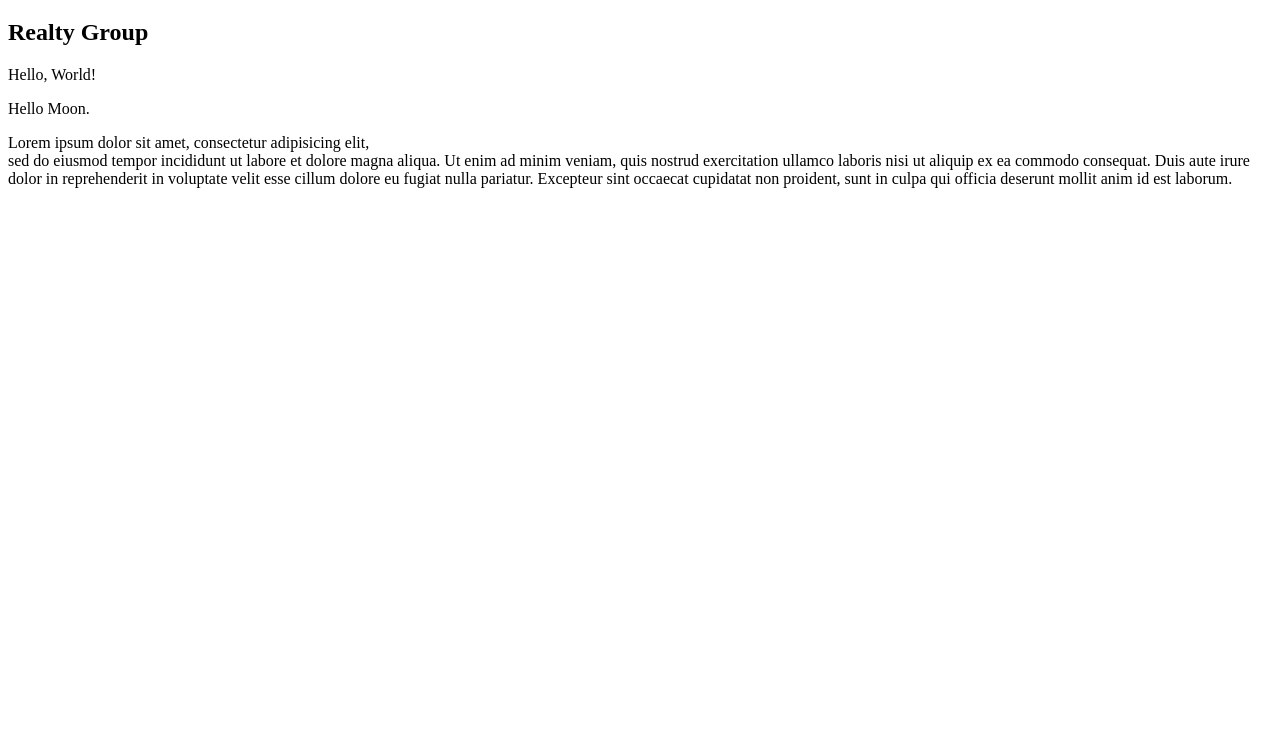
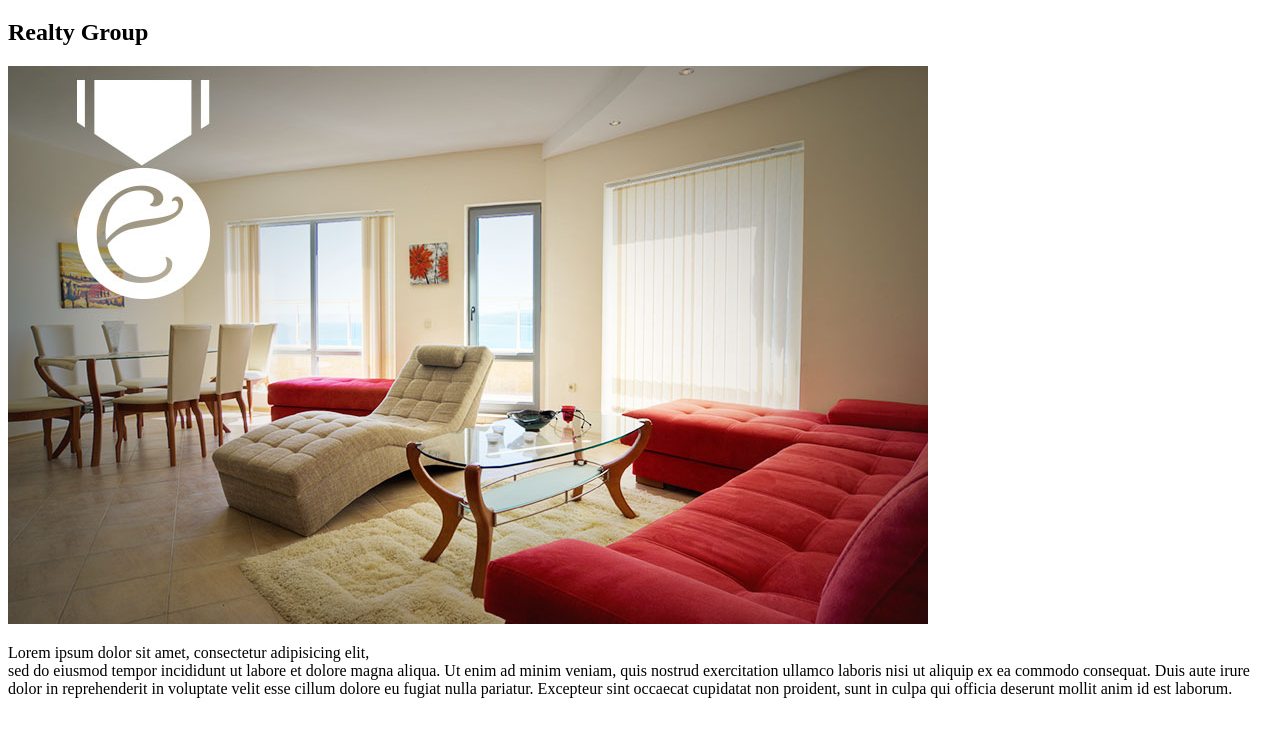
Before and after one commit to Gingertonic/exceptional-realty, a plain HTML site: page index.html in a window 1280 px wide. Shown: the part 61-798 px from the top of the page. Drawn offline with Linux system fonts and the light colour scheme.

Commit message:
add image to index page

```diff
--- a/index.html
+++ b/index.html
@@ -17,8 +17,8 @@
     <h1>Exceptional</h1>
     <h2>Realty Group</h2>
 
-    <p>Hello, World!</p>
-    <p>Hello Moon.</p>
+    <img src="/images/intro-pic.jpg" alt="A gorgeous luxury living area." title="Welcome to Exceptional Realty!">
+
     <p>Lorem ipsum dolor sit amet, consectetur adipisicing elit, <br>sed do eiusmod tempor incididunt ut labore et dolore magna aliqua. Ut enim ad minim veniam, quis nostrud exercitation ullamco laboris nisi ut aliquip ex ea commodo consequat. Duis aute irure dolor in reprehenderit in voluptate velit esse cillum dolore eu fugiat nulla pariatur. Excepteur sint occaecat cupidatat non proident, sunt in culpa qui officia deserunt mollit anim id est laborum.</p>
   </body>
 
```
